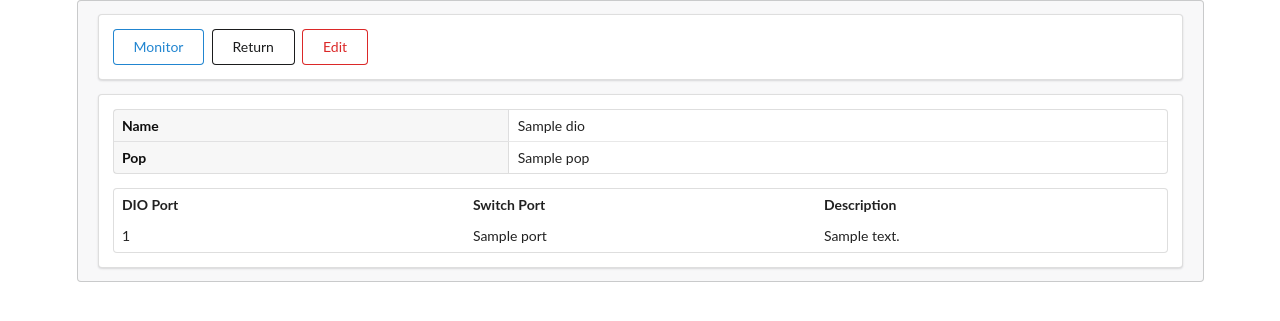
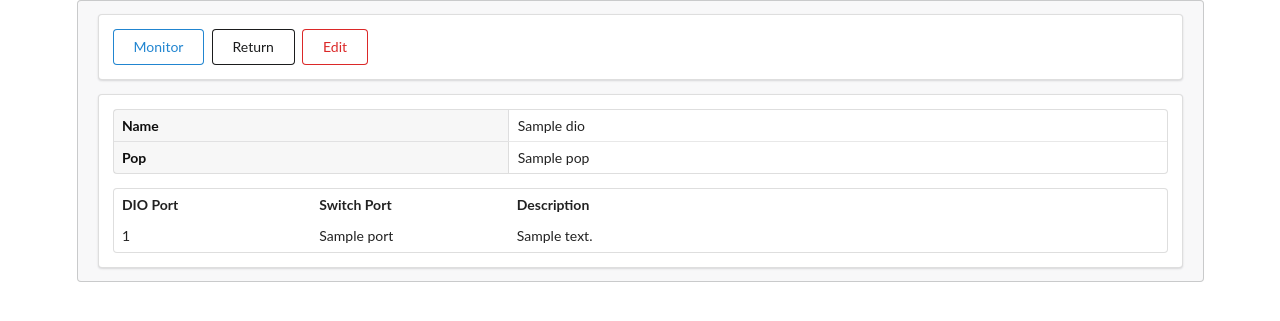
Before and after one commit to diegogslomp/monitor, a Django app: template templates/monitor/dio_detail.html in a window 1280 px wide. Shown: the top 321 px of the page. Run offline with Django 3.2, Linux system fonts and the light colour scheme; the template is opened without the code that fills it: most values are stand-ins (such as "Sample title", 1, 10 or a date in 2020).

Commit message:
better spaces columns dio detail

```diff
--- a/templates/monitor/dio_detail.html
+++ b/templates/monitor/dio_detail.html
@@ -28,8 +28,8 @@
         <tbody>
           {% if fibra_list.count > 0 %}
           <thead>
-            <td><strong>DIO Port</strong></td>
-            <td><strong>Switch Port</strong></td>
+            <td class="three cloumn wide"><strong>DIO Port</strong></td>
+            <td class="three cloumn wide"><strong>Switch Port</strong></td>
             <td><strong>Description</strong></td>
           </thead>
           {% for fibra in fibra_list %}
```
